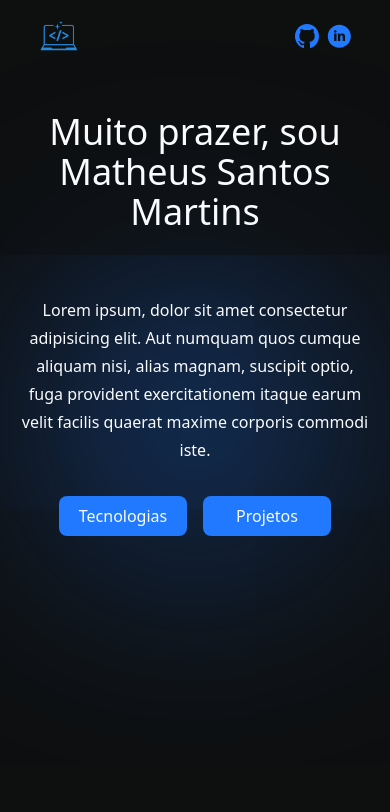
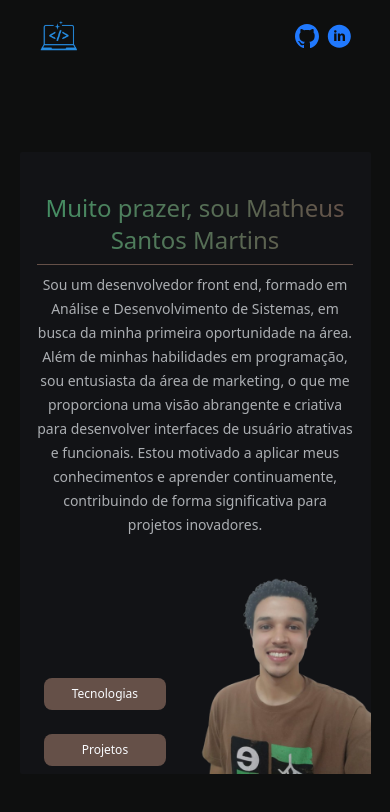
Before and after one commit to matheusmartins05/Portifolio, a React (Vite) app: page /sobremim in a window 390 px wide. Shown: the top 812 px of the page. Built offline with nearby package versions, Linux system fonts and the light colour scheme.

Commit message:
Versao mobile da seção sobre finalizada

```diff
--- a/src/pages/Sobre.tsx
+++ b/src/pages/Sobre.tsx
@@ -1,29 +1,33 @@
 
-import Blur from "../components/Blur";
+import { Link } from "react-router-dom";
 import Button from "../components/Button";
 import Wrapper from "../components/Wrapper";
 import minhaFoto from "/minhaFoto2.png"
 
 export default function Sobre() {
   return (
-      <section className="bg-background py-20 md:py-10 h-screen">
-        <Wrapper width="md:w-[60%] w-[90%] mx-auto">
-          <div className="flex justify-between items-center h-96 text-center">
-            <figure>
-              <Blur blur="absolute top-[50%] left-[50%] w-px"></Blur>
-              {/* <img className="rounded-md max-w-72 " src={minhaFoto} alt="" /> */}
-            </figure>
+      <section className="bg-background py-20 sm:py-10 h-screen">
+        <Wrapper width="sm:w-[60%] w-[90%] mx-auto">
+          <div className="flex flex-col sm:flex-row sm:justify-between items-center text-center w-[100%] bg-[#121316] rounded-sm">
 
-            <div className="text-heading flex flex-col justify-end gap-4 sm:text-left text-center w-96 h-[100%] relative">
-              <h2 className="text-4xl">Muito prazer, sou Matheus Santos Martins</h2>
-              <div className="h-px w-[100%] bg-paraghaph my-4"></div>
-              <p className="leading-7 mb-4">Lorem ipsum, dolor sit amet consectetur adipisicing elit. Aut numquam quos cumque aliquam nisi, alias magnam, suscipit optio, fuga provident exercitationem itaque earum velit facilis quaerat maxime corporis commodi iste.</p>
+            <div className="text-heading flex flex-col  gap-2 sm:text-left text-center sm:w-96 w-[90%] relative z-10 mt-10 sm:ml-10 ">
+              <h2 className="sm:text-3xl text-2xl bg-gradient-to-r from-[#449064] to-[#655048] text-transparent bg-clip-text">Muito prazer, sou <span className="text">Matheus Santos Martins</span></h2>
+              <div className="h-px sm:w-[80%] bg-[#655048]"></div>
+              <p className="leading-6 sm:mb-4 text-paraghaph text-sm">Sou um desenvolvedor front end, formado em Análise e Desenvolvimento de Sistemas, em busca da minha primeira oportunidade na área. Além de minhas habilidades em programação, sou entusiasta da área de marketing, o que me proporciona uma visão abrangente e criativa para desenvolver interfaces de usuário atrativas e funcionais. Estou motivado a aplicar meus conhecimentos e aprender continuamente, contribuindo de forma significativa para projetos inovadores.</p>
 
-              <div className="flex justify-center md:justify-start gap-4">
-                <Button style="bg-primary text-heading w-32 p-2 rounded-lg"> Tecnologias </Button>
-                <Button style="bg-primary text-heading w-32 p-2 rounded-lg">  Projetos  </Button>
+              <div className="hidden sm:flex justify-center md:justify-start gap-4 text-sm mb-2 ">
+                <Button style="bg-[#655048] text-heading w-32 p-2 rounded-lg"> <Link to={"/tecnologias"}>Tecnologias</Link> </Button>
+                <Button style="bg-[#655048] text-heading w-32 p-2 rounded-lg"> <Link to={"/projetos"}> Projetos </Link>  </Button>
               </div>
             </div>
+
+            <figure className="self-end flex items-end justify-between w-[100%]">
+              <div className=" flex flex-col gap-6 text-xs mb-2 ml-6 sm:hidden w-[35%]">
+                <Button style="bg-[#655048] text-heading w-[100%] sm:w-32 p-2 rounded-lg"> <Link to={"/tecnologias"}>Tecnologias</Link> </Button>
+                <Button style="bg-[#655048] text-heading w-[100%] sm:w-32 p-2 rounded-lg"> <Link to={"/projetos"}> Projetos </Link>  </Button>
+              </div>
+              <img className="sm:w-[100%] max-w-80 w-[50%] float-end" src={minhaFoto} alt="" />
+            </figure>
           </div>
         </Wrapper>
       </section>
```
